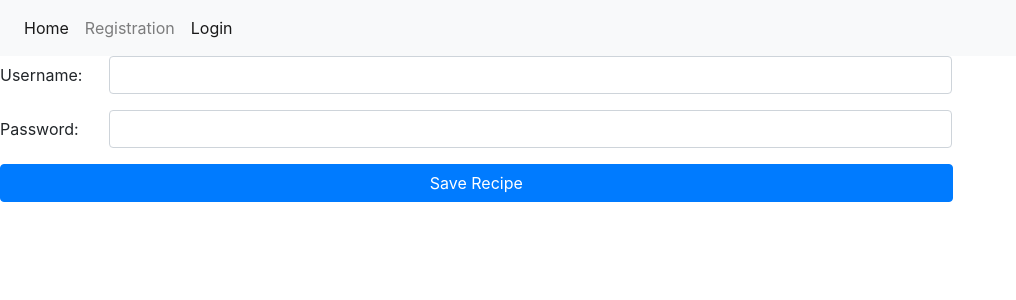
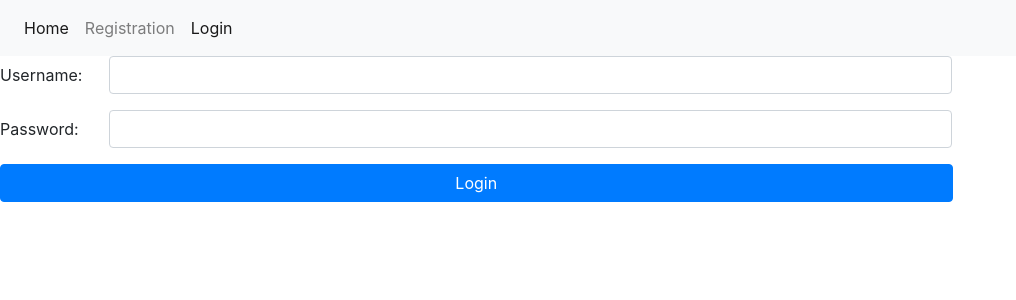
Before and after one commit to galubezzz/cookbook, a React (Create React App) app in the folder frontend/: page /login in a window 1280 px wide. Shown: the top 300 px of the page, without its empty margins (0-1016 px from the left). Built offline with nearby package versions, Linux system fonts and the light colour scheme.

Commit message:
change button caption

```diff
--- a/frontend/src/components/UserLogin.js
+++ b/frontend/src/components/UserLogin.js
@@ -30,10 +30,8 @@ function UserLogin(props) {
             console.log("--response", response);
             if (response.status === 200) { // 200 == '200' - true
                 // 200 === '200' - false
-                localStorage.setItem('auth-token', response.data.token);
-                localStorage.setItem('username', response.data.username);
-                console.log(localStorage['auth-token']);
                 props.onLogin({
+                    id: response.data.id,
                     token: response.data.token,
                     username: response.data.username,
                 });
@@ -61,7 +59,7 @@ function UserLogin(props) {
             </div>
             <div className="form-group row">
                 <div className="col-sm-9">
-                    <button className="btn btn-primary btn-block" onClick={loginUser}> Save Recipe</button>
+                    <button className="btn btn-primary btn-block" onClick={loginUser}>Login</button>
                 </div>
             </div>
         </form>
```
